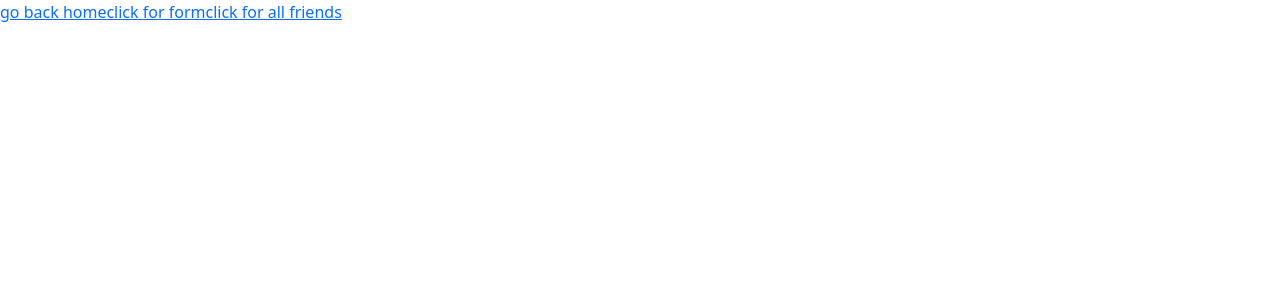
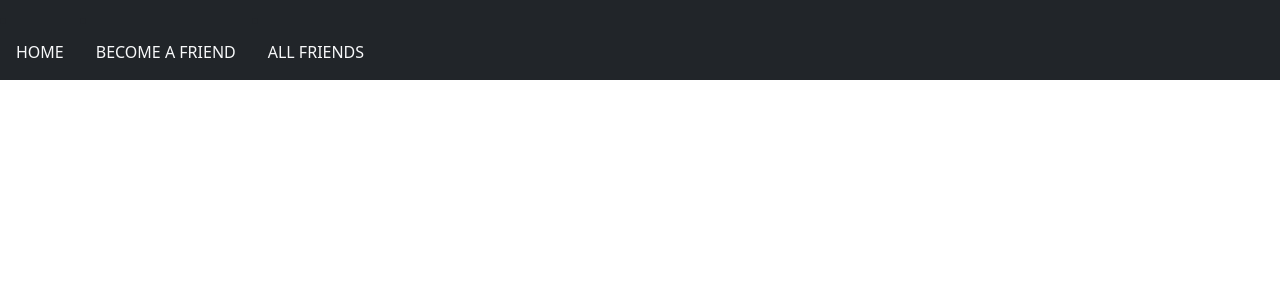
Before and after one commit to Ill-Jazz/AEF, an Angular app in the folder aef/: page / in a window 1280 px wide. Shown: the top 300 px of the page. Built offline with nearby package versions, Linux system fonts and the light colour scheme.

Commit message:
added styling

```diff
--- a/aef/src/app/all-friends/all-friends.component.html
+++ b/aef/src/app/all-friends/all-friends.component.html
@@ -1,4 +1,5 @@
 <p>all-friends works!</p>
+<<<<<<< Updated upstream
 <div><a routerLink="/home">go back home</a></div>
 <section class="container">
   <h1>All your friends</h1>
@@ -18,3 +19,12 @@
     </div>
   </div>
   </section>
+=======
+<section *ngFor="let friend of allFriends">
+    {{friend.firstname}}
+    {{friend.lastname}}
+    {{friend.description}}
+    {{friend.zodiacSign}}
+    <p>my language: {{friend.preferredLanguage}}</p>
+  </section>
+>>>>>>> Stashed changes
--- a/aef/src/app/app.component.html
+++ b/aef/src/app/app.component.html
@@ -9,12 +9,12 @@
 <body>
 
   <header>
-    <nav class="">
-        <a routerLink="/home">go back home</a>
-        <a routerLink="/form">click for form</a>
-        <a routerLink="/friends">click for all friends</a>
+    <nav class="navbar navbar-expand-lg navbar-light bg-dark">
+      <li class="nav-item"><a class="nav-link text-light" routerLink="/home">HOME</a></li>
+      <li class="nav-item"><a class="nav-link text-light" routerLink="/form">BECOME A FRIEND</a></li>
+      <li class="nav-item"><a class="nav-link text-light" routerLink="/friends">ALL FRIENDS</a></li>
     </nav>
   </header>
-<router-outlet></router-outlet>
 </body>
 </html>
+<router-outlet></router-outlet>
```
